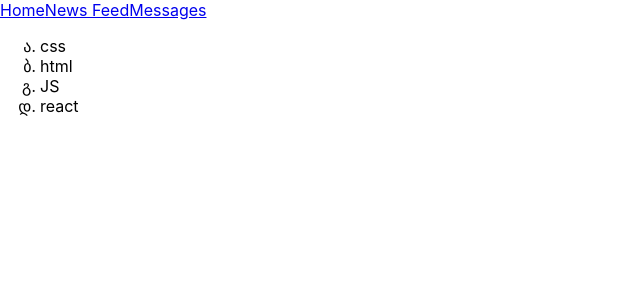
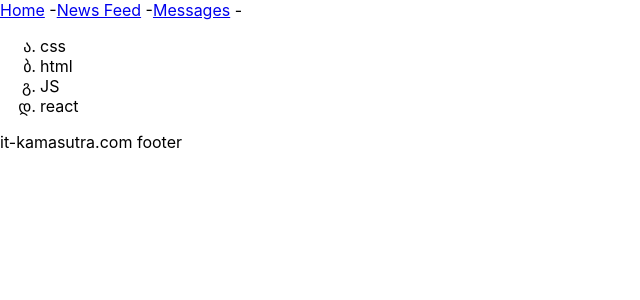
Before and after one commit to visiteur85/inkubator, a React (Create React App) app in the folder social/: page / in a window 1280 px wide. Shown: the top 300 px of the page, without its empty margins (0-640 px from the left). Built offline with nearby package versions, Linux system fonts and the light colour scheme.

Commit message:
Social_Les10

```diff
--- a/social/src/App.tsx
+++ b/social/src/App.tsx
@@ -2,12 +2,14 @@
 import './App.css';
 import {Technologies} from "./Technologies";
 import {Header} from "./Header";
+import {Footer} from "./Footer";
 
 function App() {
     return (
         <div>
             <Header/>
             <Technologies/>
+            <Footer/>
         </div>
     );
 }
--- /dev/null
+++ b/social/src/Footer.tsx
@@ -0,0 +1,6 @@
+import React from 'react';
+export const Footer = () => {
+    return <div>
+        it-kamasutra.com footer
+    </div>
+}
--- a/social/src/Header.tsx
+++ b/social/src/Header.tsx
@@ -1,8 +1,8 @@
 import React from 'react';
 export const Header = () => {
     return <div>
-        <a href="#">Home</a>
-        <a href="#">News Feed</a>
-        <a href="#">Messages</a>
+        <a href="#">Home</a> -
+        <a href="#">News Feed</a> -
+        <a href="#">Messages</a> -
     </div>
 }
```
